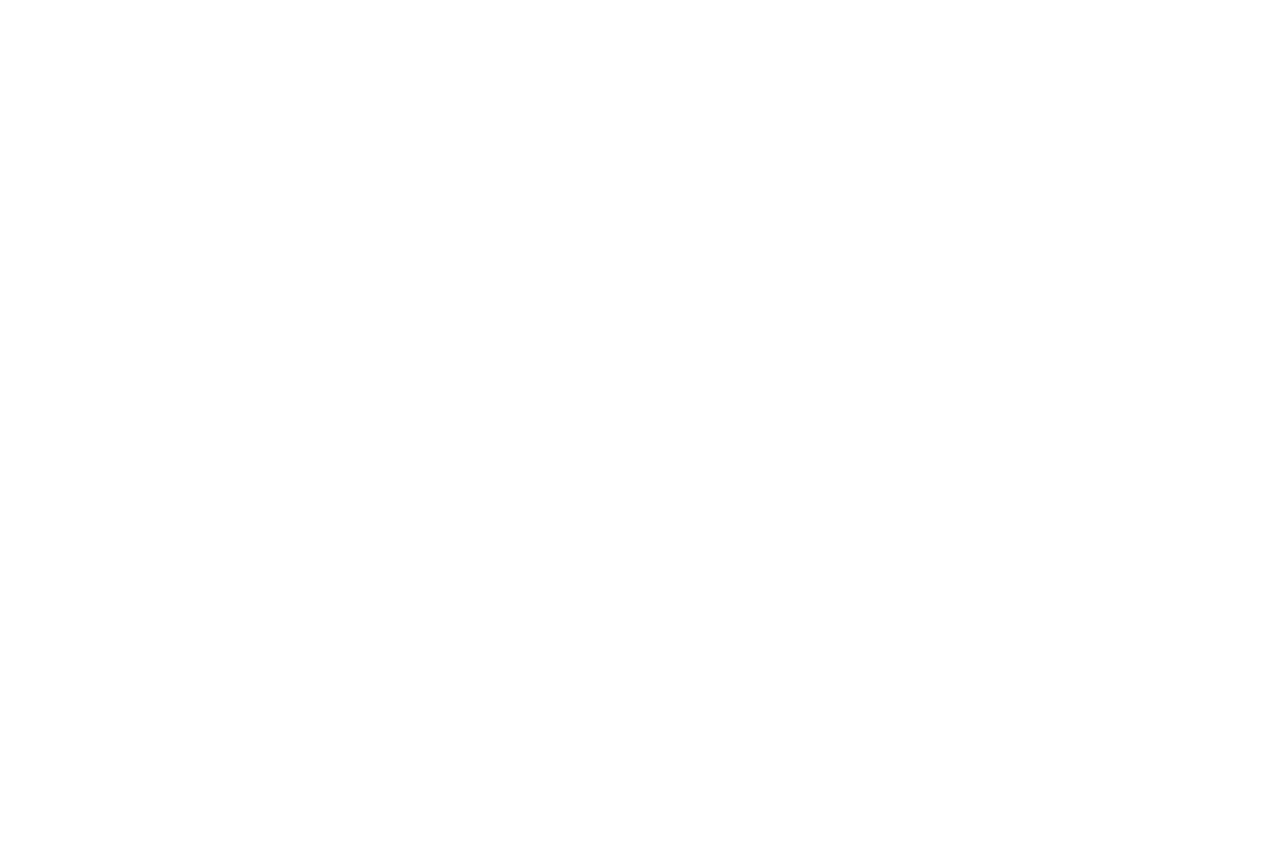
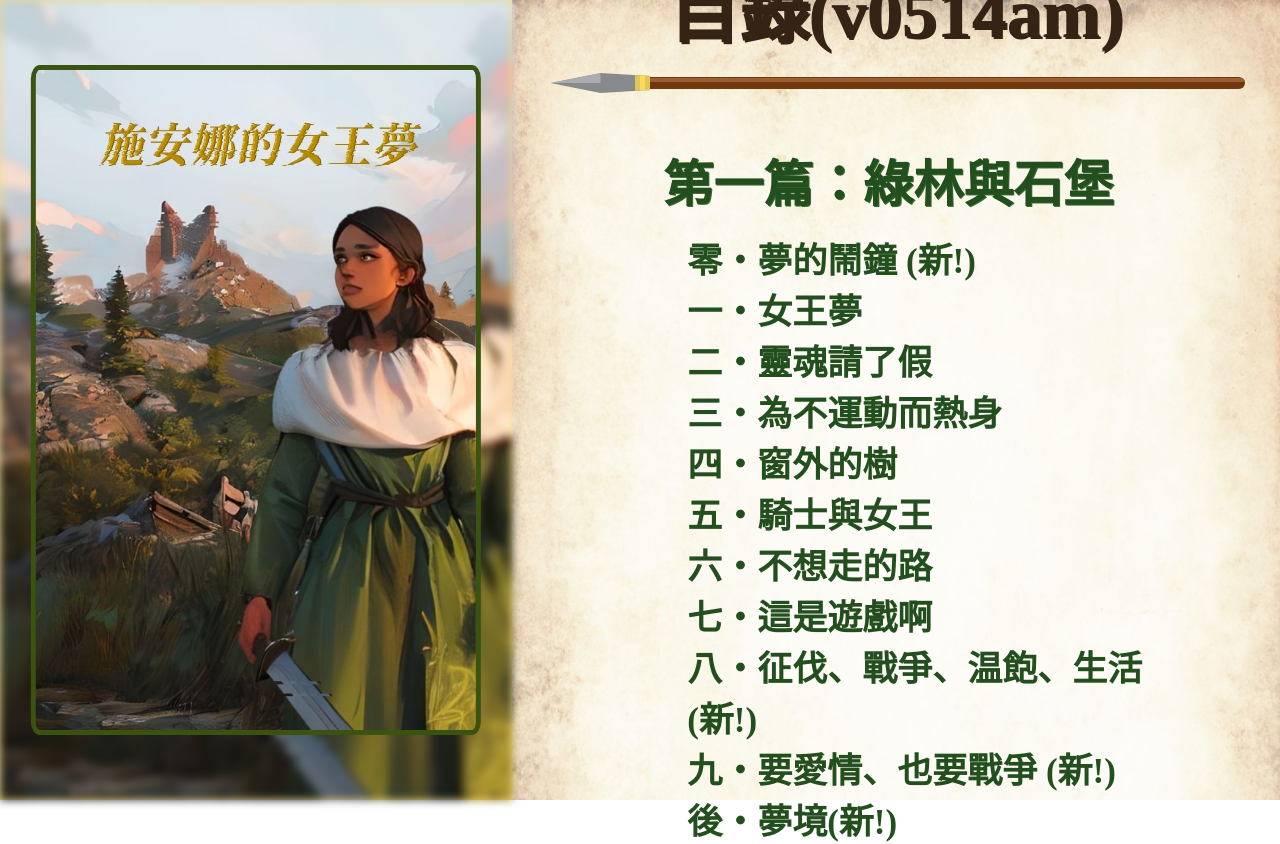
Before and after one commit to ShibartaJin/SionnasDream, a React (Create React App) app: page / in a window 1280 px wide. Before the commit this address had no page. Before the commit the page ends 800 px from the top, so only its background shows below. Built offline with nearby package versions, Linux system fonts and the light colour scheme.

Commit message:
404 redirect

```diff
--- a/src/App.js
+++ b/src/App.js
@@ -30,8 +30,6 @@
 
         <Routes>
           <Route path="/SionnasDream/" element={<Sionna />} />
-          <Route path="/SionnasDream2/" element={<Sionna />} />
-
           <Route path="/SionnasDream/0" element={<Sionna0 />} />
           <Route path="/SionnasDream/1" element={<Sionna1 />} />
           <Route path="/SionnasDream/2" element={<Sionna2 />} />
@@ -43,7 +41,7 @@
           <Route path="/SionnasDream/8" element={<Sionna8 />} />
           <Route path="/SionnasDream/9" element={<Sionna9 />} />
           <Route path="/SionnasDream/9x" element={<Sionna9x />} />
-
+          <Route path="*" element={<Sionna />} />
 
         </Routes>
       </Router>
```
